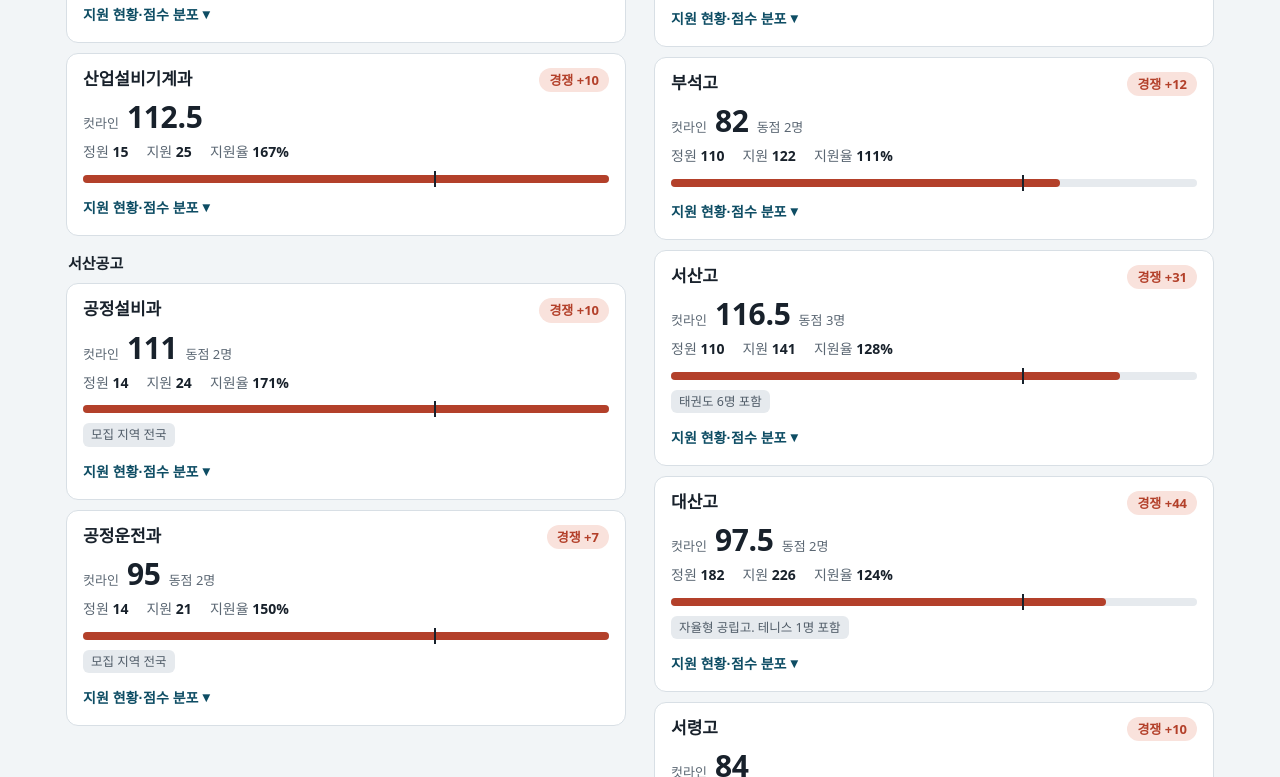
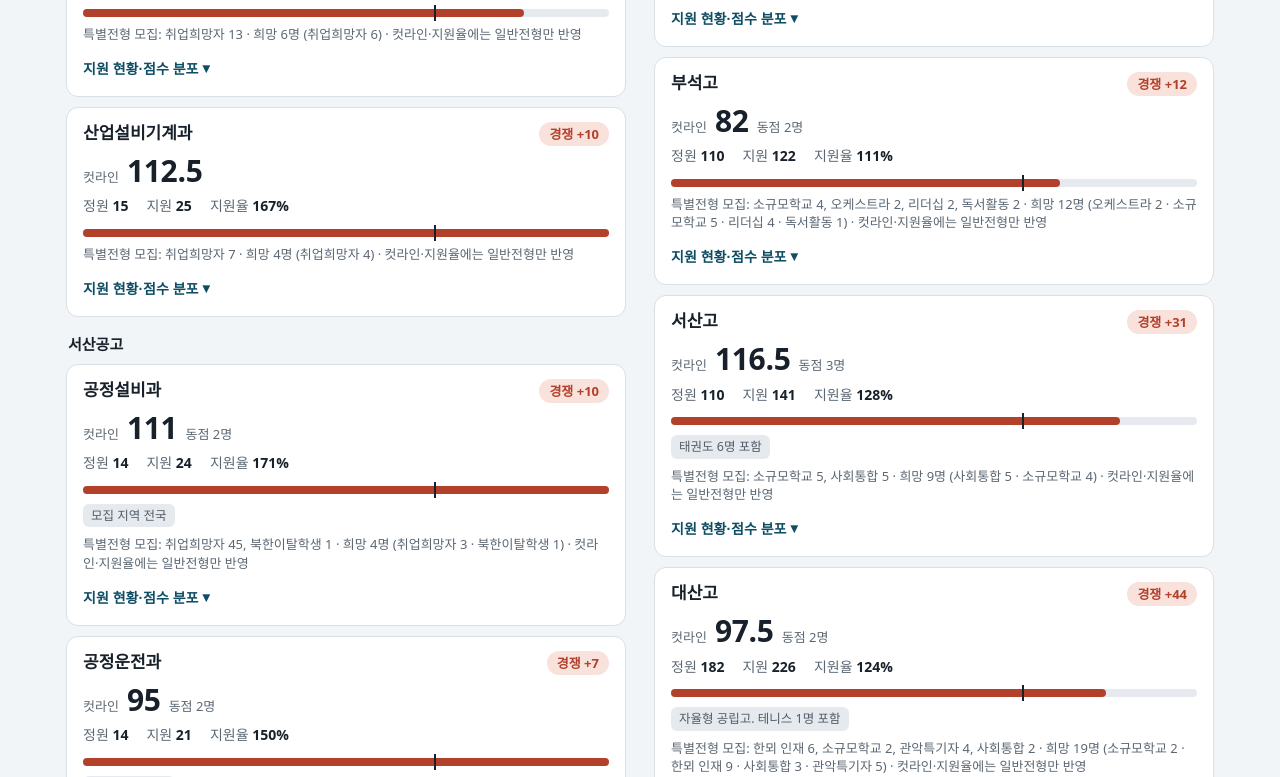
Before and after one commit to magicluffy1-tech/highschooladmission, a plain HTML site: page index.html in a window 1280 px wide. Shown: the part 703-1480 px from the top of the page. Drawn offline with Linux system fonts and the light colour scheme; a web font is replaced by a local one.

Commit message:
Add files via upload

```diff
--- a/index.html
+++ b/index.html
@@ -96,6 +96,7 @@ button.act:hover{background:#0A3A4C}
 .li .d{font-size:13px;margin-top:4px;color:var(--muted);font-variant-numeric:tabular-nums}
 .d.pos{color:var(--safe)} .d.neg{color:var(--risk)}
 
+.sp{margin-top:8px;font-size:13px;color:var(--muted,#5b6b73);line-height:1.45}
 .more{display:flex;align-items:center;gap:4px;margin-top:10px;background:none;border:0;padding:4px 0;color:var(--brand);font-weight:600;font-size:14px;cursor:pointer}
 .more:focus-visible{outline:2px solid var(--brand);outline-offset:2px;border-radius:4px}
 .more i{display:inline-block;transition:transform .15s;font-style:normal}
@@ -375,7 +376,12 @@ function schoolCard(s, title) {
       h('span', {}, '지원율 ', h('b', {text: Math.round(ratio * 100) + '%'}))),
     h('div', {class: 'bar', 'aria-hidden': 'true'},
       h('span', {class: ratio > 1 ? 'over' : '', style: 'width:' + Math.min(ratio / 1.5, 1) * 100 + '%'}), h('em')),
-    tags.filter(Boolean).length ? h('div', {class: 'tags'}, tags.filter(Boolean)) : '', btn || '');
+    tags.filter(Boolean).length ? h('div', {class: 'tags'}, tags.filter(Boolean)) : '',
+    (s.special && !/^(없음|-)$/.test(s.special.trim()) || s.spTotal) ? h('div', {class: 'sp'},
+      (s.special && !/^(없음|-)$/.test(s.special.trim()) ? '특별전형 모집: ' + s.special : '') +
+      (s.spTotal ? ' · 희망 ' + s.spTotal + '명 (' + Object.keys(s.sp).map(k => k + ' ' + s.sp[k]).join(' · ') + ')' : '') +
+      ' · 컷라인·지원율에는 일반전형만 반영') : '',
+    btn || '');
   if (btn && OPEN.has(s.name)) toggle();
   return card;
 }
```
